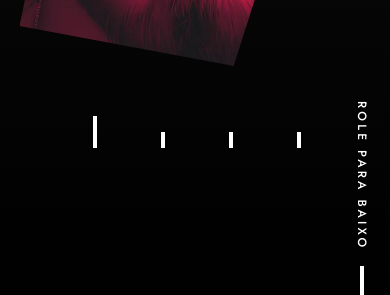
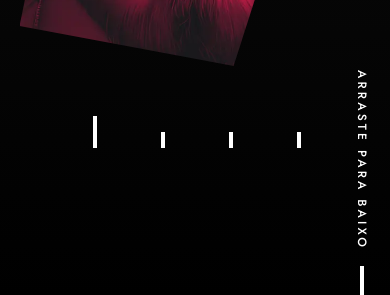
Before and after one commit to vagnermengali/developer-purple-portfolio, a Next.js app: page / in a window 390 px wide. Shown: the part 546-841 px from the top of the page. Built offline with nearby package versions, Linux system fonts and the light colour scheme.

Commit message:
feat: add news logic

```diff
--- a/src/components/Other/Bars/index.tsx
+++ b/src/components/Other/Bars/index.tsx
@@ -1,7 +1,18 @@
 import AnimatedCharactersDetailsLeft from "@/components/Animations/AnimatedTextDetailsLeft";
 
-const Bars = () => {
+const Bars = ({ animate }: { animate?: boolean }) => {
   return (
+    <>
+      {animate ? (
+        <div className="flex flex-col w-36 gap-1 sm:gap-5">
+          <AnimatedCharactersDetailsLeft duration={1.1} animate>
+            <span className="block self-start w-11 sm:w-16 lg:w-20 h-1 sm:h-1 bg-brand1 mt-4 sm:mt-6" />
+          </AnimatedCharactersDetailsLeft>
+          <AnimatedCharactersDetailsLeft duration={1.25} animate>
+            <span className="block self-end w-11 sm:w-16 lg:w-20 h-1 sm:h-1 bg-brand1 mb-3 sm:mb-8 ml-6 sm:ml-12" />
+          </AnimatedCharactersDetailsLeft>
+        </div>
+      ) : (
         <div className="flex flex-col w-36 gap-1 sm:gap-5">
           <AnimatedCharactersDetailsLeft duration={1.1}>
             <span className="block self-start w-11 sm:w-16 lg:w-20 h-1 sm:h-1 bg-brand1 mt-4 sm:mt-6" />
@@ -10,6 +21,9 @@ const Bars = () => {
             <span className="block self-end w-11 sm:w-16 lg:w-20 h-1 sm:h-1 bg-brand1 mb-3 sm:mb-8 ml-6 sm:ml-12" />
           </AnimatedCharactersDetailsLeft>
         </div>
+      )}
+    </>
+
   );
 };
 
--- a/src/components/Other/Layout/index.tsx
+++ b/src/components/Other/Layout/index.tsx
@@ -15,7 +15,7 @@ const jost = Jost({
 const Layout = ({ github, linkedin, instagram, name, email, route, children }: any) => {
     return (
         <AnimatePresence mode="wait">
-            <div className={`overflow-x-hidden h-lvh max-h-lvh ${jost.className}`}>
+            <div className={`h-lvh max-h-lvh ${jost.className}`}>
                 <Header
                     github={github}
                     linkedin={linkedin}
--- a/src/components/Other/LineScroll/index.tsx
+++ b/src/components/Other/LineScroll/index.tsx
@@ -4,7 +4,7 @@ import { motion } from "framer-motion";
 import { GlobalContext } from "@/context/globalContext";
 
 const LineScroll = () => {
-  const { router } = useContext(GlobalContext);
+  const { router, isMobile, isTablet } = useContext(GlobalContext);
   const [scroll, setScroll] = useState(false);
 
   useEffect(() => {
@@ -45,7 +45,7 @@ const LineScroll = () => {
               initial={{ bottom: scroll ? "5rem" : "-11rem" }}
               animate={{ bottom: scroll ? "-11rem" : "5rem" }}
             >
-              Role para baixo
+              {isMobile ? "Arraste para baixo" : isTablet ? "Arraste para baixo" : "Role para baixo"}
             </motion.p>
           </div>
         )
--- a/src/components/Templates/TemplateRoute/index.tsx
+++ b/src/components/Templates/TemplateRoute/index.tsx
@@ -20,7 +20,7 @@ const TemplateRoute = ({ image, children, title, details, textButton, link }: Te
           <AnimatedCharactersDetailsLeft duration={1} animate={true} titleFit={true}>
             <h2 className="text-white leading-none tracking-widest font-medium w-full text-4xl sm:text-6xl lg:text-8xl sm:whitespace-nowrap">{title}</h2>
           </AnimatedCharactersDetailsLeft>
-          <Bars />
+          <Bars animate/>
           <AnimatedCharactersDetailsLeft duration={1.1} animate>
             <div className="w-full min-w-48 mb-1 h-12 lg:mb-8 lg:h-20 lg:w-full lg:min-w-full lg:pr-60">
               <h3 className="w-full text-white text-sm leading-4 sm:text-xl sm:leading-5 lg:text-3xl lg:leading-10 tracking-widest break-all whitespace-normal">{details}</h3>
```
Lines whose indentation alone changed are shown as unchanged.
